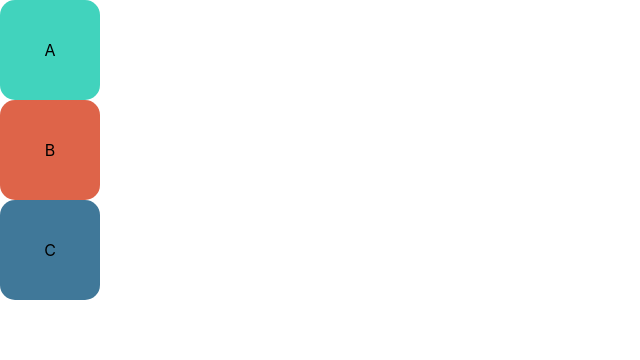
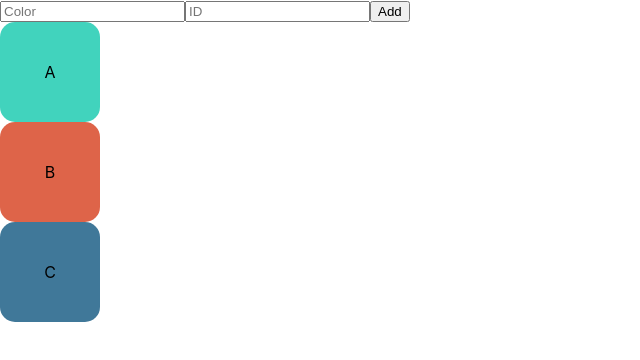
Before and after one commit to tmetcalfe89/react-dnd, a React (Create React App) app: page / in a window 1280 px wide. Shown: the top 360 px of the page, without its empty margins (0-640 px from the left). Built offline with nearby package versions, Linux system fonts and the light colour scheme.

Commit message:
Added add functionality.

```diff
--- a/src/App.js
+++ b/src/App.js
@@ -1,6 +1,7 @@
 import React, { useState } from "react";
 import DraggableList from "./components/DraggableList";
 import "./App.css";
+import DraggableForm from "./components/DraggableForm";
 
 function App() {
   const [draggables, setDraggables] = useState([
@@ -63,8 +64,13 @@ function App() {
     setDraggables(clone);
   };
 
+  const add = (draggable) => {
+    setDraggables([...draggables, draggable]);
+  };
+
   return (
     <div>
+      <DraggableForm add={add} />
       <DraggableList
         list={draggables}
         onDragStart={onDragStart}
--- /dev/null
+++ b/src/components/DraggableForm.js
@@ -0,0 +1,31 @@
+import React, { useState } from "react";
+
+function DraggableForm({ add }) {
+  const [color, setColor] = useState("");
+  const [id, setId] = useState("");
+
+  const submitForm = (e) => {
+    e.preventDefault();
+    add({ color, id });
+  };
+
+  return (
+    <form onSubmit={submitForm}>
+      <input
+        type="text"
+        value={color}
+        onChange={(e) => setColor(e.target.value)}
+        placeholder="Color"
+      />
+      <input
+        type="text"
+        value={id}
+        onChange={(e) => setId(e.target.value)}
+        placeholder="ID"
+      />
+      <button>Add</button>
+    </form>
+  );
+}
+
+export default DraggableForm;
```
